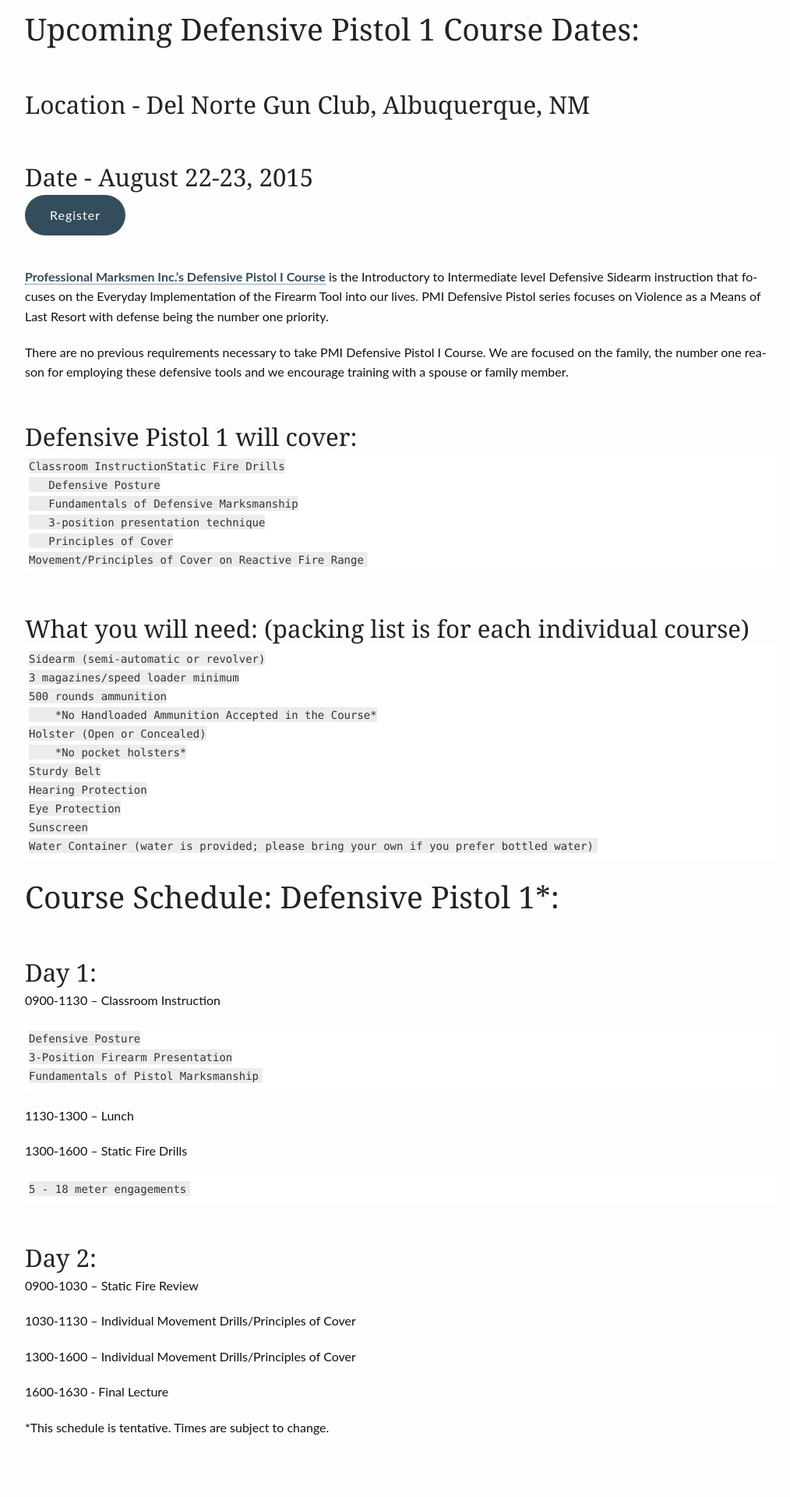
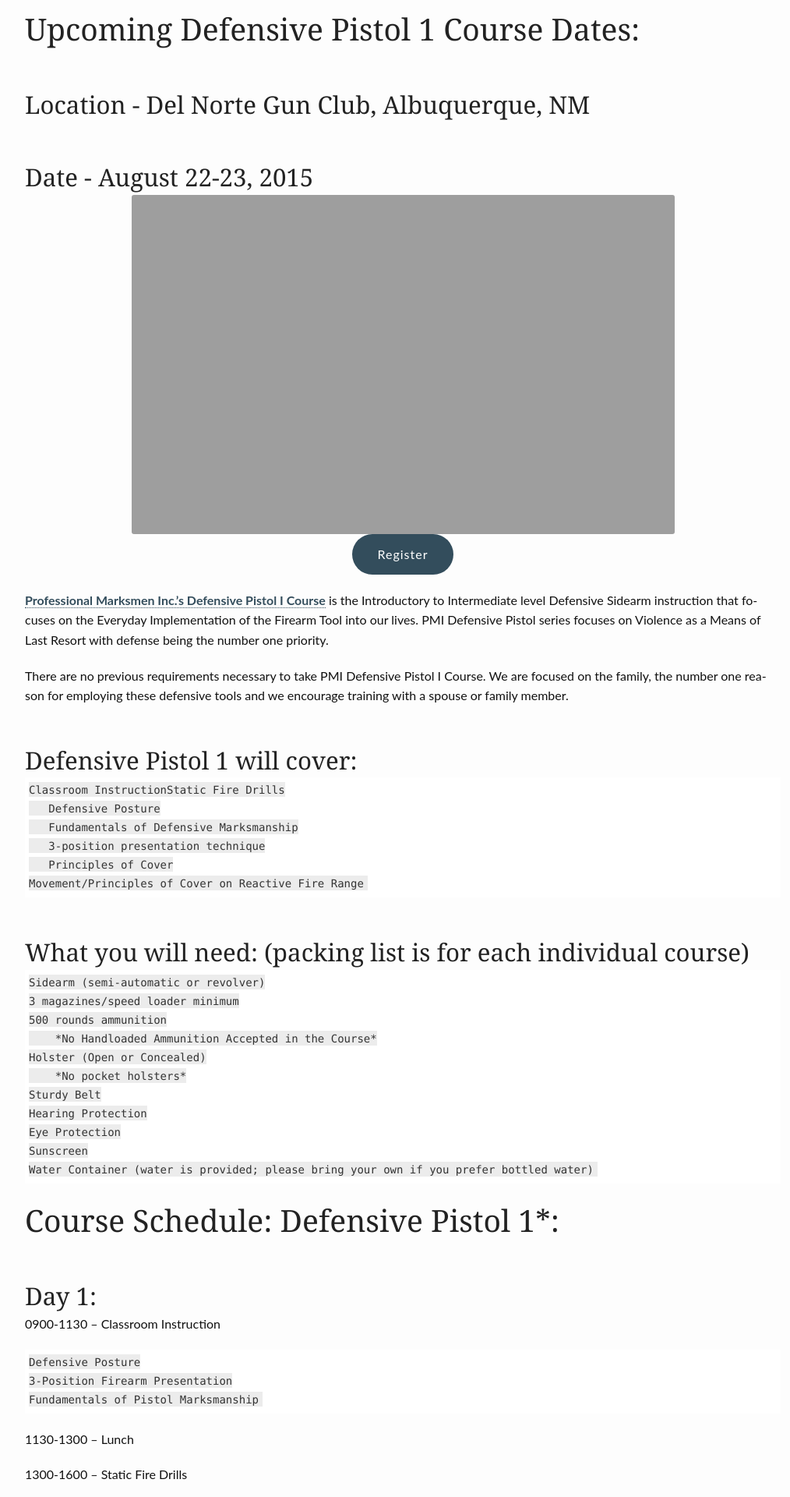
Before and after one commit to JonWeilerPMI/pmisite, a Jekyll site: the page built from pages/defensive_pistol1.md, in a window 1280 px wide. Shown: the part 953-2873 px from the top of the page at 78% size, without its empty margins (123-1137 px from the left). Built offline with Jekyll 4.4.1, drawn with Linux system fonts in a browser that asks for light colours.

Commit message:
update syntax

```diff
--- a/pages/defensive_pistol1.md
+++ b/pages/defensive_pistol1.md
@@ -17,9 +17,12 @@
 #Upcoming Defensive Pistol 1 Course Dates:
 
 ##Location - Del Norte Gun Club, Albuquerque, NM
+
 ##Date - August 22-23, 2015
 
-<a href="https://store.professionalmarksmen.com/index.php?l=product_detail&p=1" class="button round">Register</a>
+<center><img src="http://professionalmarksmen.com/images/slider-1.jpg" alt="DNGC Courses, Albuquerque, NM" style="width:697px;height:435px;"></center>
+
+<center><a href="https://store.professionalmarksmen.com/index.php?l=product_detail&p=1" class="button round">Register</a></center>
 
 
 [Professional Marksmen Inc.’s Defensive Pistol I Course][1] is the Introductory to Intermediate level Defensive Sidearm instruction that focuses on the Everyday Implementation of the Firearm Tool into our lives. PMI Defensive Pistol series focuses on Violence as a Means of Last Resort with defense being the number one priority.
```
